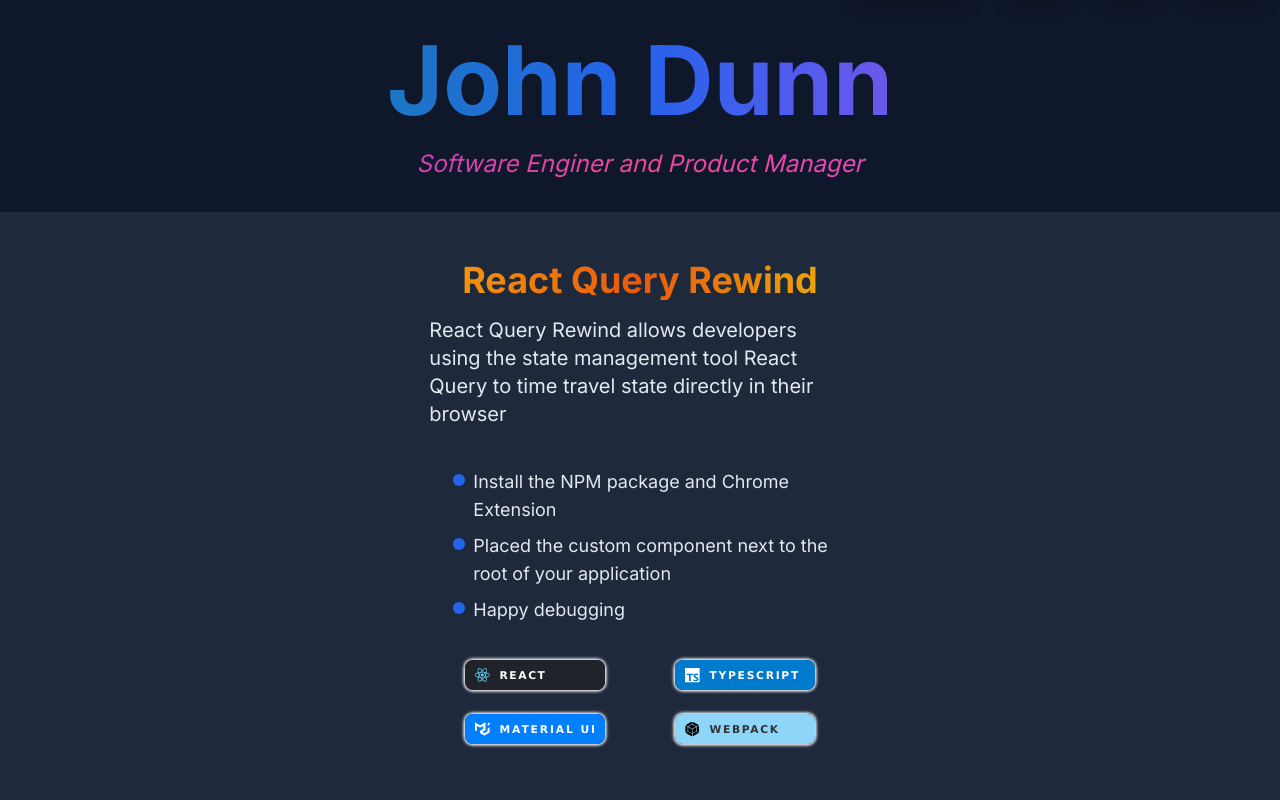
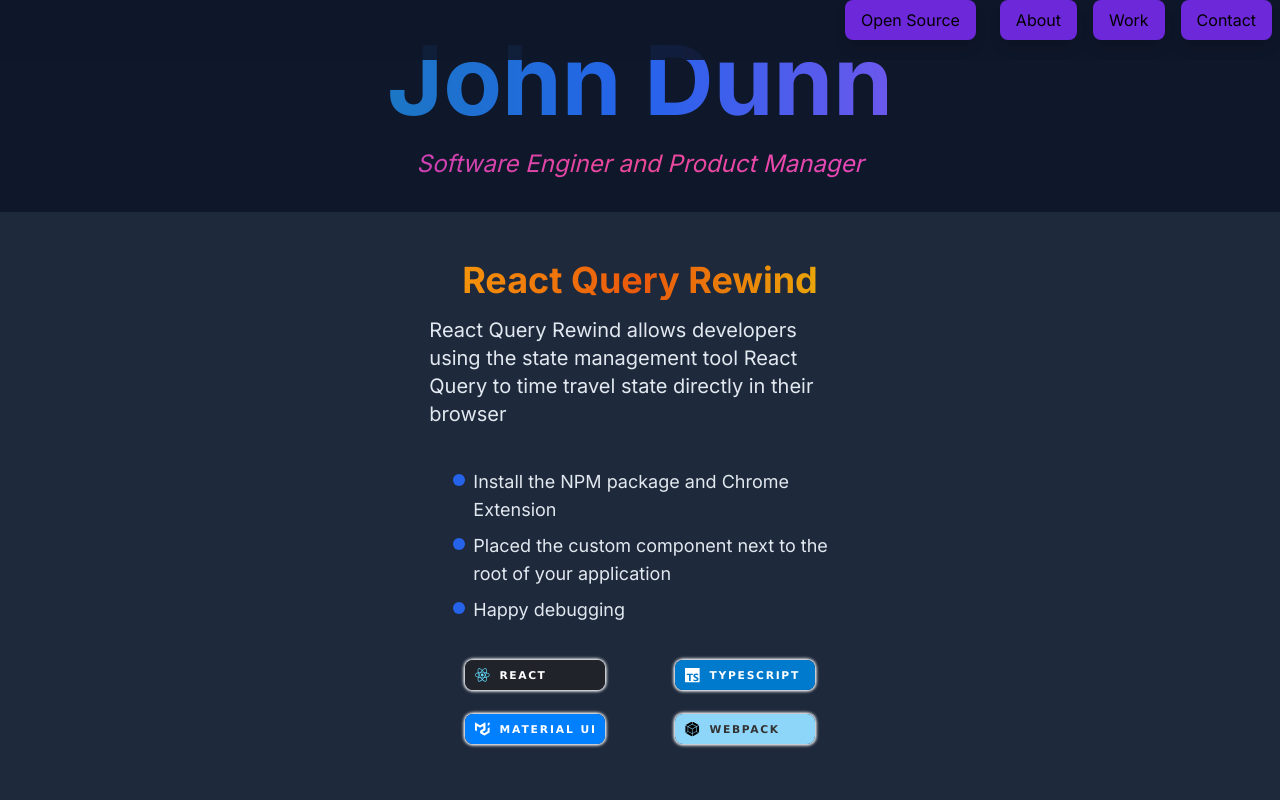
Before and after one commit to johnwdunn20/personal-website, a Next.js app: page / in a window 1280 px wide. Shown: the top 800 px of the page. Built offline with nearby package versions, Linux system fonts and the light colour scheme; grey boxes are pictures that could not be loaded.

Commit message:
updated nav bar

```diff
--- a/src/components/Nav.tsx
+++ b/src/components/Nav.tsx
@@ -1,43 +1,65 @@
 "use client";
 
-import React, { useEffect, useState } from "react";
+import React, { useEffect, useState, CSSProperties } from "react";
 import Link from "next/link";
 
-const Nav = () => {
-  // ***** TESTING REMOTE TASKS IDEAS *****
-  if (true) {
-    const [showNavbar, setShowNavbar] = useState(true); // Start with navbar visible
-    const [prevScrollPos, setPrevScrollPos] = useState(0);
 
+interface ScrollDirectionState {
+  scrollY: number;
+  scrollDirection: 'up' | 'down';
+  visibilityHeight: number;
+}
+
+
+const useScrollDirection = () => {
+  const [lastScrollY, setLastScrollY] = useState(0);
+  const [visibilityHeight, setVisibilityHeight] = useState(0);
+
+  useEffect(() => {
     const handleScroll = () => {
-      const currentScrollPos = window.pageYOffset;
+      const currentScrollY = window.scrollY;
+      const scrollingDown = currentScrollY > lastScrollY;
+      const navbarHeight = 60;
 
-      // Calculate how much the user has scrolled up or down
-      const scrolledUp = prevScrollPos - currentScrollPos > 0; // Check if scrolled up
+      // Calculate visibility height
+      let newVisibilityHeight = visibilityHeight + (lastScrollY - currentScrollY);
+      if (scrollingDown) {
+        newVisibilityHeight = visibilityHeight - (currentScrollY - lastScrollY);
+      }
+      newVisibilityHeight = Math.max(0, Math.min(newVisibilityHeight, navbarHeight));
 
-      // Update navbar visibility based on scroll direction
-      setShowNavbar(scrolledUp);
-
-      // Update navbar position using translateY
-      const navbar = document.querySelector('nav');
-      if (navbar) {
-        navbar.style.transform = `translateY(${scrolledUp ? 0 : '-100%'}`; // Hide when down
-      }
-
-      setPrevScrollPos(currentScrollPos);
+      setVisibilityHeight(newVisibilityHeight);
+      setLastScrollY(currentScrollY);
     };
 
-    useEffect(() => {
-      window.addEventListener('scroll', handleScroll);
+    window.addEventListener('scroll', handleScroll);
 
-      return () => {
-        window.removeEventListener('scroll', handleScroll);
-      };
-    }, [prevScrollPos, handleScroll]);
+    console.log('visibilityHeight', visibilityHeight);
 
+    return () => {
+      window.removeEventListener('scroll', handleScroll);
+    };
+  }, [lastScrollY, visibilityHeight]);
+
+  return visibilityHeight;
+};
+
+const Nav = () => {
+
+    const visibilityHeight = useScrollDirection();
+    const navbarHeight = 60;
+
+    const navbarStyle: React.CSSProperties = {
+      position: 'fixed',
+      top: `-${navbarHeight - visibilityHeight}px`,
+      left: 0,
+      right: 0,
+      transition: 'top 0.3s ease',
+      height: `${navbarHeight}px`,
+    };
 
     return (
-      <nav className="fixed top-0 w-full z-10">
+      <nav style={navbarStyle} className="bg-slate-900 bg-opacity-90">
         {/* Your navbar content here */}
         <ul className="flex flex-wrap justify-end w-full">
           <li className="ml-4 mr-2 rounded-lg bg-violet-700 py-2 px-4 cursor-pointer shadow-lg hover:bg-violet-500">
@@ -55,7 +77,6 @@ const Nav = () => {
         </ul>
       </nav>
     );
-  }
 
   // Ideally Nav bar moves at the speed the user scrolls - this is simple right now
 
```
